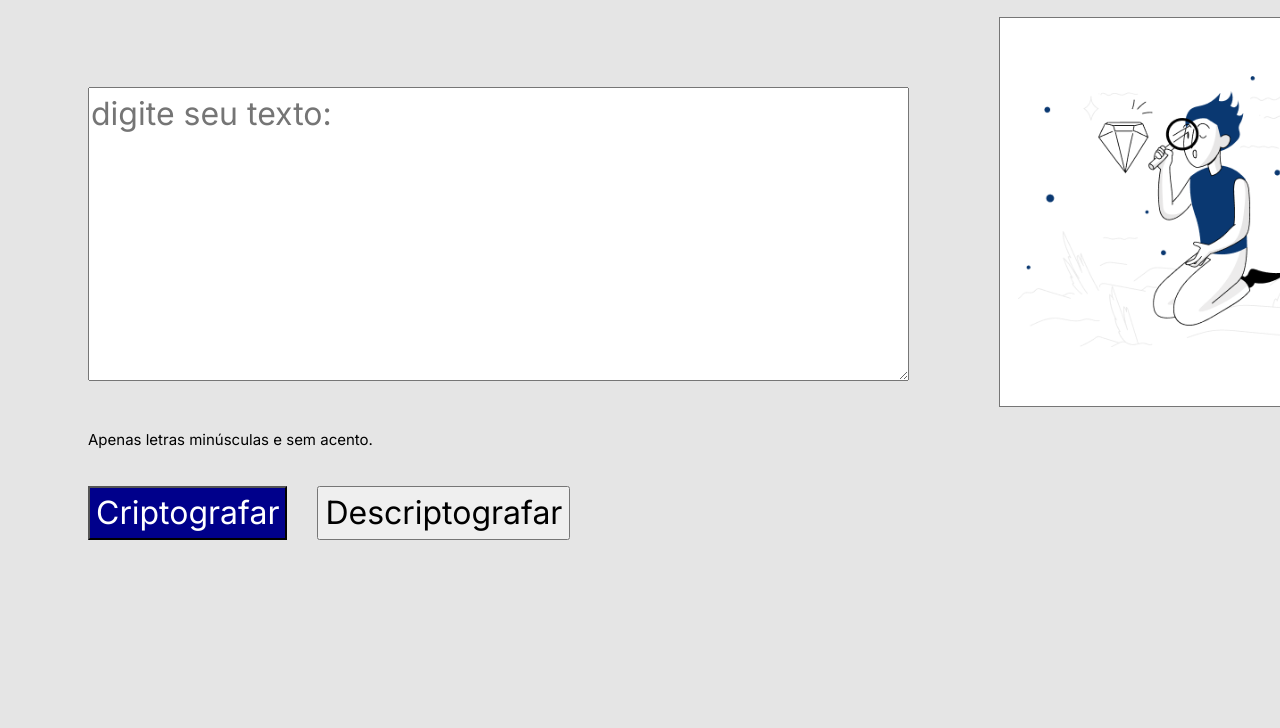
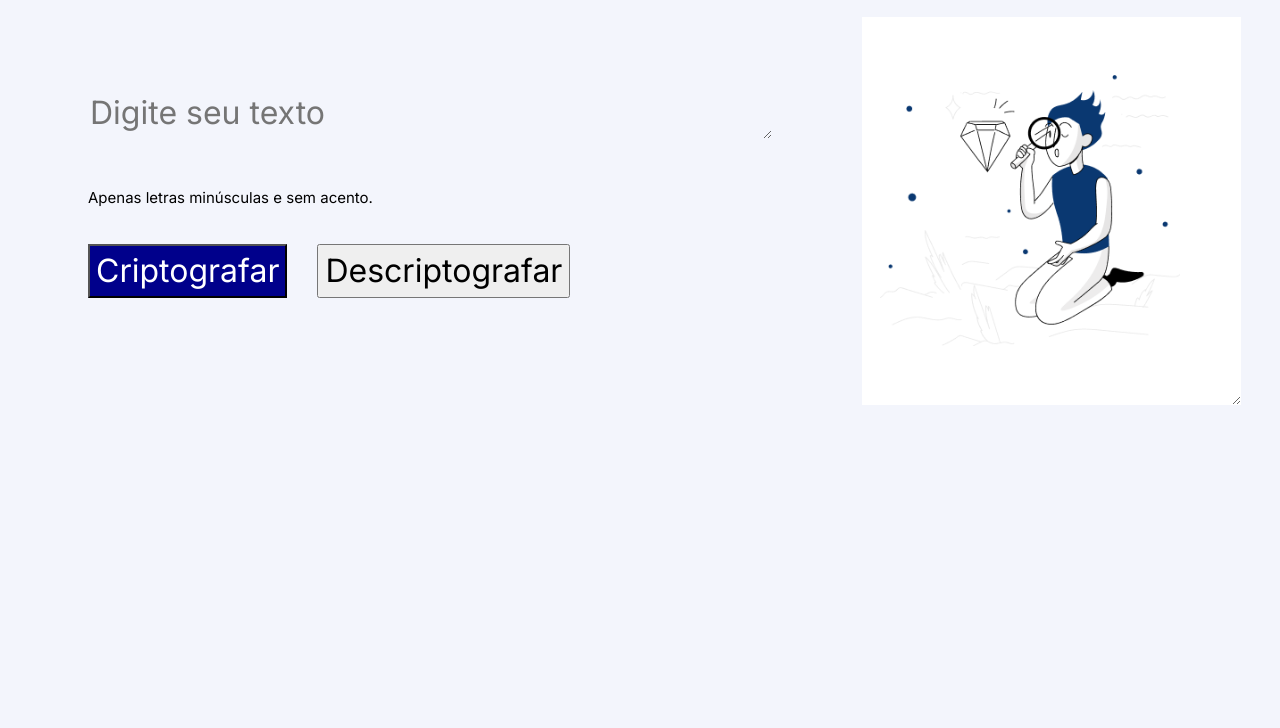
Before and after one commit to Andre-Moraes-Pgr/challengeonedecodificador3, a plain HTML site: page index.html in a window 1280 px wide. Shown: the part 72-800 px from the top of the page. Drawn offline with Linux system fonts and the light colour scheme.

Commit message:
pausando projeto 29/08

```diff
--- a/index.html
+++ b/index.html
@@ -15,7 +15,7 @@
     <main>
 
         <section>
-            <textarea class="input-texto" cols="40" rows="6" placeholder="digite seu texto:"></textarea>
+            <textarea class="input-texto" cols="40" rows="6" placeholder="Digite seu texto"></textarea>
             <div id="div-desaparece">
                 <h6 class="informacao">Apenas letras minúsculas e sem acento.</h6>
             </div>
--- a/style.css
+++ b/style.css
@@ -7,7 +7,7 @@
 
 
 body {
-    background-color: #E5E5E5;
+    background-color: #F3F5FC;
 }
 
 
@@ -17,8 +17,27 @@ main {
     margin-bottom: 50px;
 }
 
+textarea {
+    box-shadow: 0 0 0 0;
+    border: 0 none;
+    outline: 0;
+
+}
+
 .input-texto {
     margin-top: 90px;
+    background-color: #F3F5FC;
+    width: 680px;
+    height: 48px;
+    left: 240px;
+    top: 168px;
+
+    font-family: 'Inter';
+    font-style: normal;
+    font-weight: 400;
+    font-size: 32px;
+    line-height: 150%;
+
 }
 
 .mensagem {
```
